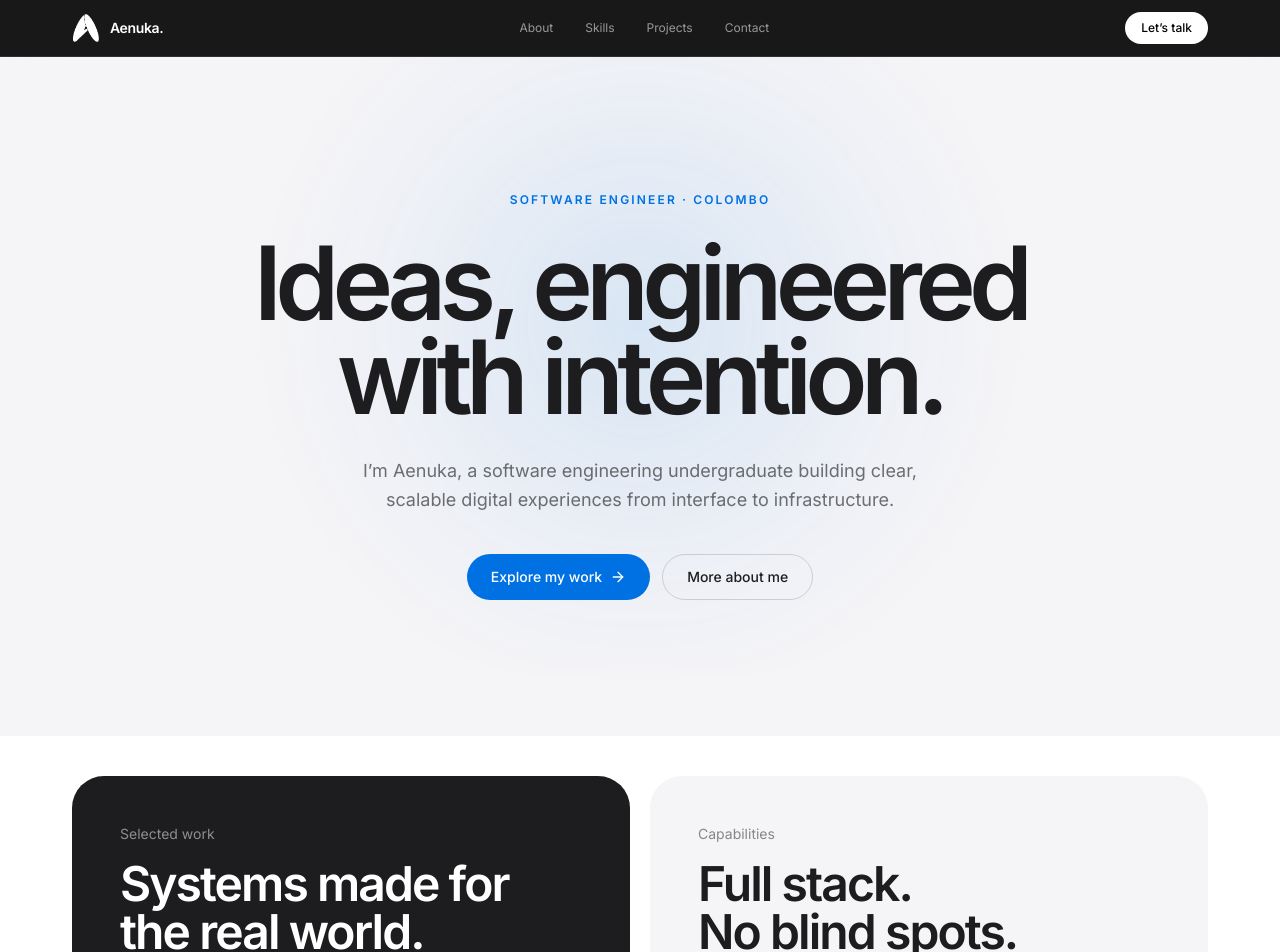
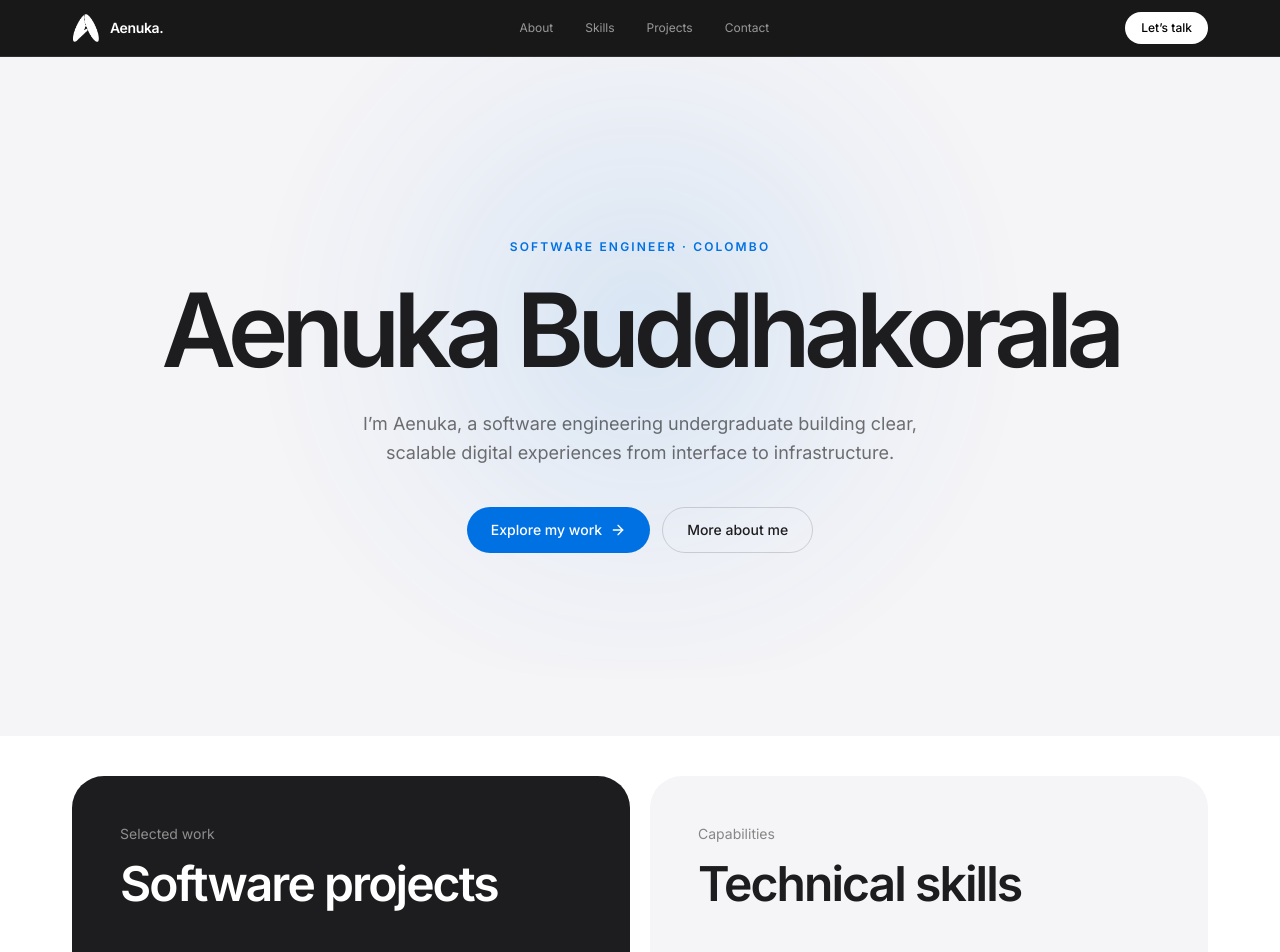
Before and after one commit to Aenuka/Aenuka-sweb, a React (Vite) app: page / in a window 1280 px wide. Shown: the top 952 px of the page. Built offline with nearby package versions, Linux system fonts and the light colour scheme.

Commit message:
change my name to correct version. fix other small issues

```diff
--- a/src/App.jsx
+++ b/src/App.jsx
@@ -97,7 +97,7 @@ function Home() {
       <div className="hero-glow" aria-hidden="true" />
       <div className="shell relative z-10 py-24 text-center">
         <p className="eyebrow reveal reveal-1 mb-7">Software Engineer · Colombo</p>
-        <h1 className="display reveal reveal-2 mx-auto max-w-5xl">Ideas, engineered<br/>with intention.</h1>
+        <h1 className="display reveal reveal-2 mx-auto max-w-5xl">Aenuka Buddhakorala</h1>
         <p className="reveal reveal-3 mx-auto mt-8 max-w-xl text-lg leading-relaxed text-black/55">I’m Aenuka, a software engineering undergraduate building clear, scalable digital experiences from interface to infrastructure.</p>
         <div className="reveal reveal-4 mt-10 flex flex-wrap justify-center gap-3">
           <Link className="button-primary" to="/projects">Explore my work <ArrowRight size={16}/></Link>
@@ -108,23 +108,22 @@ function Home() {
     <section className="shell py-6 md:py-10">
       <div className="grid gap-5 md:grid-cols-2">
         <Link to="/projects" className="card group min-h-[470px] bg-ink p-8 text-white md:p-12">
-          <p className="text-sm text-white/50">Selected work</p><h2 className="mt-4 max-w-md text-4xl font-semibold tracking-[-.04em] md:text-5xl">Systems made for the real world.</h2>
+          <p className="text-sm text-white/50">Selected work</p><h2 className="mt-4 max-w-md text-4xl font-semibold tracking-[-.04em] md:text-5xl">Software projects</h2>
           <div className="mt-20 flex aspect-[16/8] items-center justify-center rounded-3xl bg-gradient-to-br from-blue to-[#69a9ff] shadow-2xl shadow-blue/30 transition group-hover:scale-[1.02]"><Code2 size={72} strokeWidth={1.1}/></div>
         </Link>
         <Link to="/skills" className="card group min-h-[470px] p-8 md:p-12">
-          <p className="text-sm text-black/45">Capabilities</p><h2 className="mt-4 max-w-md text-4xl font-semibold tracking-[-.04em] md:text-5xl">Full stack.<br/>No blind spots.</h2>
+          <p className="text-sm text-black/45">Capabilities</p><h2 className="mt-4 max-w-md text-4xl font-semibold tracking-[-.04em] md:text-5xl">Technical skills</h2>
           <div className="mt-16 grid grid-cols-2 gap-3">{["React","Spring Boot","Node.js","Docker"].map(x => <span key={x} className="rounded-2xl bg-white p-5 text-sm font-medium shadow-sm">{x}</span>)}</div>
         </Link>
       </div>
     </section>
-    <section className="shell py-24 text-center md:py-36"><p className="eyebrow">Currently</p><h2 className="headline mx-auto mt-5 max-w-4xl">Learning deeply.<br/><span className="text-black/25">Building deliberately.</span></h2></section>
   </main>
 }
 
 function About() {
   const timeline = [["2019","The first spark","Started building small web experiences after discovering HTML."],["2019–20","A stronger base","Completed Computer Science and Advanced English certificates at NIBM."],["2020–23","Stayed curious","Studied ICT while steadily expanding my technical foundation."],["2023–Now","Engineering at scale","Studying Software Engineering at SLIIT and leading practical team projects."]];
   return <main className="page-enter pt-14">
-    <section className="shell py-24 md:py-36"><p className="eyebrow">About me</p><h1 className="headline mt-6 max-w-5xl">Curiosity became craft.<br/><span className="text-black/25">Craft became a career.</span></h1></section>
+    <section className="shell py-24 md:py-36"><p className="eyebrow">About me</p><h1 className="headline mt-6 max-w-5xl">Aenuka Buddhakorala</h1></section>
     <section className="bg-mist py-20 md:py-28"><div className="shell grid gap-14 md:grid-cols-[.8fr_1.2fr]">
       <div><p className="text-2xl font-semibold tracking-tight">A builder at heart.</p><p className="mt-4 text-black/50">Software Engineering undergraduate at SLIIT. Third year, moving into the fourth.</p></div>
       <div className="space-y-6 text-xl leading-relaxed text-black/70"><p>I started by following HTML tutorials after my O/L exams and became fascinated by the immediacy of turning an idea into something people can use.</p><p>Today, I work across frontend, backend, mobile, and distributed systems. I care about calm interfaces, understandable code, and teams that learn together.</p></div>
@@ -140,7 +139,7 @@ const skillGroups = [
   {icon: Palette, title:"Quality & collaboration", text:"From design handoff to automated confidence in every release.", skills:["Figma","Cypress","Jira","Agile","Scrum"]},
 ];
 function Skills() {
-  return <main className="page-enter bg-mist pt-14"><section className="shell py-24 text-center md:py-36"><p className="eyebrow">Skills & capabilities</p><h1 className="headline mx-auto mt-6 max-w-4xl">Tools are temporary.<br/><span className="text-black/25">Good thinking lasts.</span></h1><p className="mx-auto mt-7 max-w-xl text-lg text-black/50">A practical toolkit for taking products from a blank canvas to a dependable release.</p></section>
+  return <main className="page-enter bg-mist pt-14"><section className="shell py-24 text-center md:py-36"><p className="eyebrow">Skills & capabilities</p><h1 className="headline mx-auto mt-6 max-w-4xl">Technical skills</h1><p className="mx-auto mt-7 max-w-xl text-lg text-black/50">Technologies and practices used across frontend, backend, infrastructure, testing, and product delivery.</p></section>
   <section className="shell grid gap-5 pb-24 md:grid-cols-2">{skillGroups.map(({icon:Icon,title,text,skills}) => <article key={title} className="card bg-white p-8 md:p-11"><Icon className="text-blue" size={32} strokeWidth={1.5}/><h2 className="mt-16 text-3xl font-semibold tracking-tight">{title}</h2><p className="mt-3 max-w-md leading-relaxed text-black/50">{text}</p><div className="mt-8 flex flex-wrap gap-2">{skills.map(x=><span key={x} className="rounded-full bg-mist px-4 py-2 text-xs font-medium">{x}</span>)}</div></article>)}</section></main>
 }
 
@@ -152,7 +151,7 @@ const projects = [
   {n:"05", title:"Cypress Test Suite", role:"Group Lead", desc:"An automation project covering fixtures, assertions, reporting, API mocking, and reliable testing practices.", tags:["Cypress","QA Automation"], link:"https://github.com/Aenuka/CypressTestRepo"},
 ];
 function Projects() {
-  return <main className="page-enter pt-14"><section className="shell py-24 md:py-36"><p className="eyebrow">Selected work</p><h1 className="headline mt-6 max-w-5xl">Built to solve.<br/><span className="text-black/25">Designed to endure.</span></h1></section>
+  return <main className="page-enter pt-14"><section className="shell py-24 md:py-36"><p className="eyebrow">Selected work</p><h1 className="headline mt-6 max-w-5xl">Software projects</h1></section>
   <section className="shell pb-24"><div className="divide-y border-t">{projects.map((p,i)=><article key={p.title} className="group grid gap-6 py-10 md:grid-cols-[80px_1fr_1fr_auto] md:items-center md:py-14"><p className="text-sm text-black/35">{p.n}</p><div><p className="text-xs font-semibold uppercase tracking-wider text-blue">{p.role}</p><h2 className="mt-2 text-3xl font-semibold tracking-[-.03em]">{p.title}</h2></div><div><p className="max-w-md leading-relaxed text-black/50">{p.desc}</p><div className="mt-4 flex flex-wrap gap-2">{p.tags.map(x=><span key={x} className="text-xs text-black/40">{x}</span>)}</div></div><a href={p.link} target="_blank" rel="noreferrer" aria-label={`View ${p.title} on GitHub`} className="flex h-12 w-12 items-center justify-center rounded-full border transition group-hover:border-blue group-hover:bg-blue group-hover:text-white"><ArrowUpRight size={19}/></a></article>)}</div></section></main>
 }
 
@@ -178,7 +177,7 @@ function Contact() {
     } catch(err) { setState({status:"error",message:err.message || "Please try again."}); }
   }
   return <main className="page-enter bg-mist pt-14"><section className="shell grid min-h-[calc(100vh-3.5rem)] gap-16 py-20 md:grid-cols-2 md:items-center md:py-28">
-    <div><p className="eyebrow">Get in touch</p><h1 className="headline mt-6">Have an idea?<br/><span className="text-black/25">Let’s shape it.</span></h1><p className="mt-7 max-w-md text-lg leading-relaxed text-black/50">I’m open to internships, collaborations, and interesting conversations about software and product design.</p><div className="mt-12 flex gap-5"><a href="https://github.com/Aenuka" target="_blank" rel="noreferrer"><Github/></a><a href="https://lk.linkedin.com/in/aenuka" target="_blank" rel="noreferrer"><Linkedin/></a></div></div>
+    <div><p className="eyebrow">Get in touch</p><h1 className="headline mt-6">Contact me</h1><p className="mt-7 max-w-md text-lg leading-relaxed text-black/50">I’m open to internships, collaborations, and conversations about software and product design.</p><div className="mt-12 flex gap-5"><a href="https://github.com/Aenuka" target="_blank" rel="noreferrer"><Github/></a><a href="https://lk.linkedin.com/in/aenuka" target="_blank" rel="noreferrer"><Linkedin/></a></div></div>
     <form onSubmit={submit} className="rounded-[2rem] bg-white p-7 shadow-xl shadow-black/[.04] md:p-10">
       <div className="grid gap-6"><label className="text-sm font-medium">Name<input required name="name" className="mt-2 w-full rounded-xl border bg-mist px-4 py-3.5 font-normal outline-none focus:border-blue" placeholder="Your name"/></label><label className="text-sm font-medium">Email<input required type="email" name="email" className="mt-2 w-full rounded-xl border bg-mist px-4 py-3.5 font-normal outline-none focus:border-blue" placeholder="you@example.com"/></label><label className="text-sm font-medium">Message<textarea required name="message" rows="5" className="mt-2 w-full resize-none rounded-xl border bg-mist px-4 py-3.5 font-normal outline-none focus:border-blue" placeholder="Tell me a little about your idea."/></label><button disabled={state.status==="sending"} className="button-primary w-full disabled:opacity-50">{state.status==="sending" ? "Sending…" : <>Send message <Send size={16}/></>}</button>{state.message && <p className={`flex items-center gap-2 text-sm ${state.status==="sent" ? "text-green-600" : state.status==="warning" ? "text-amber-600" : "text-red-600"}`}>{state.status==="sent"&&<CheckCircle2 size={16}/>} {state.message}</p>}</div>
     </form>
```
